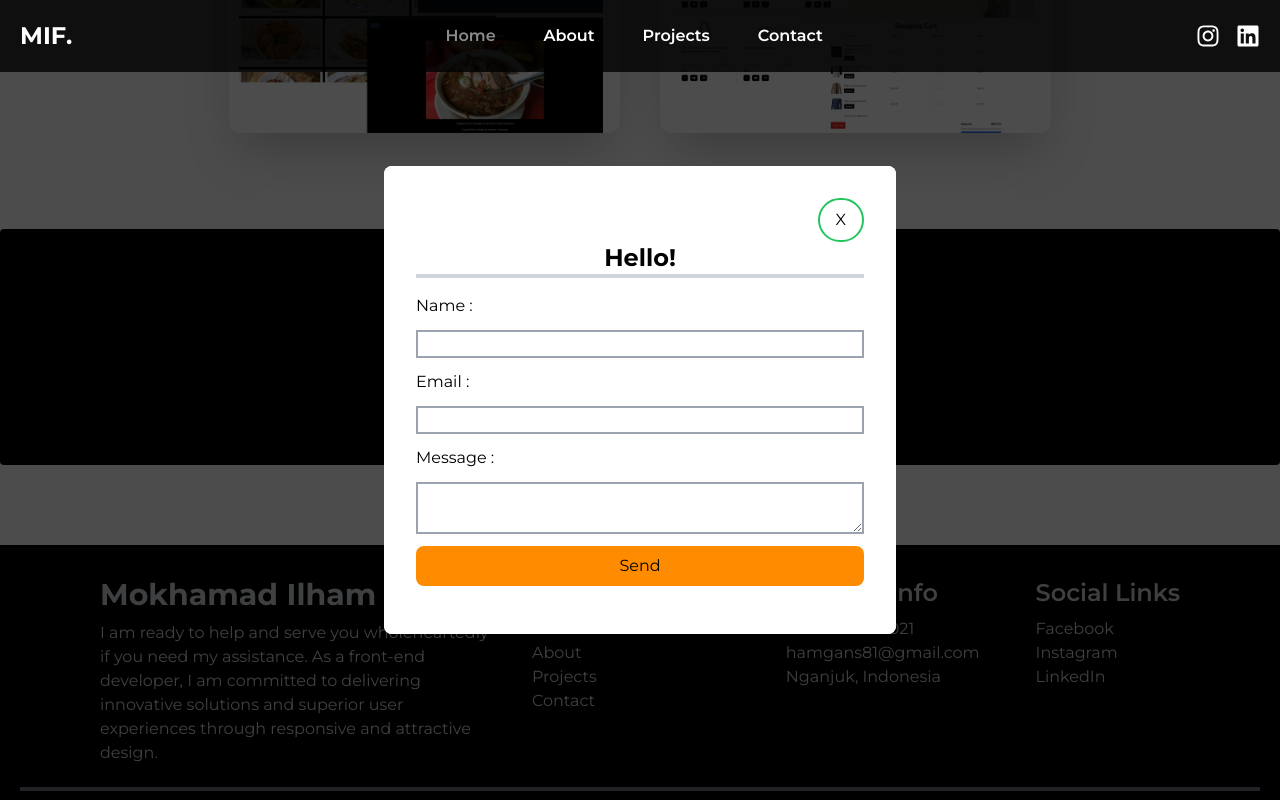
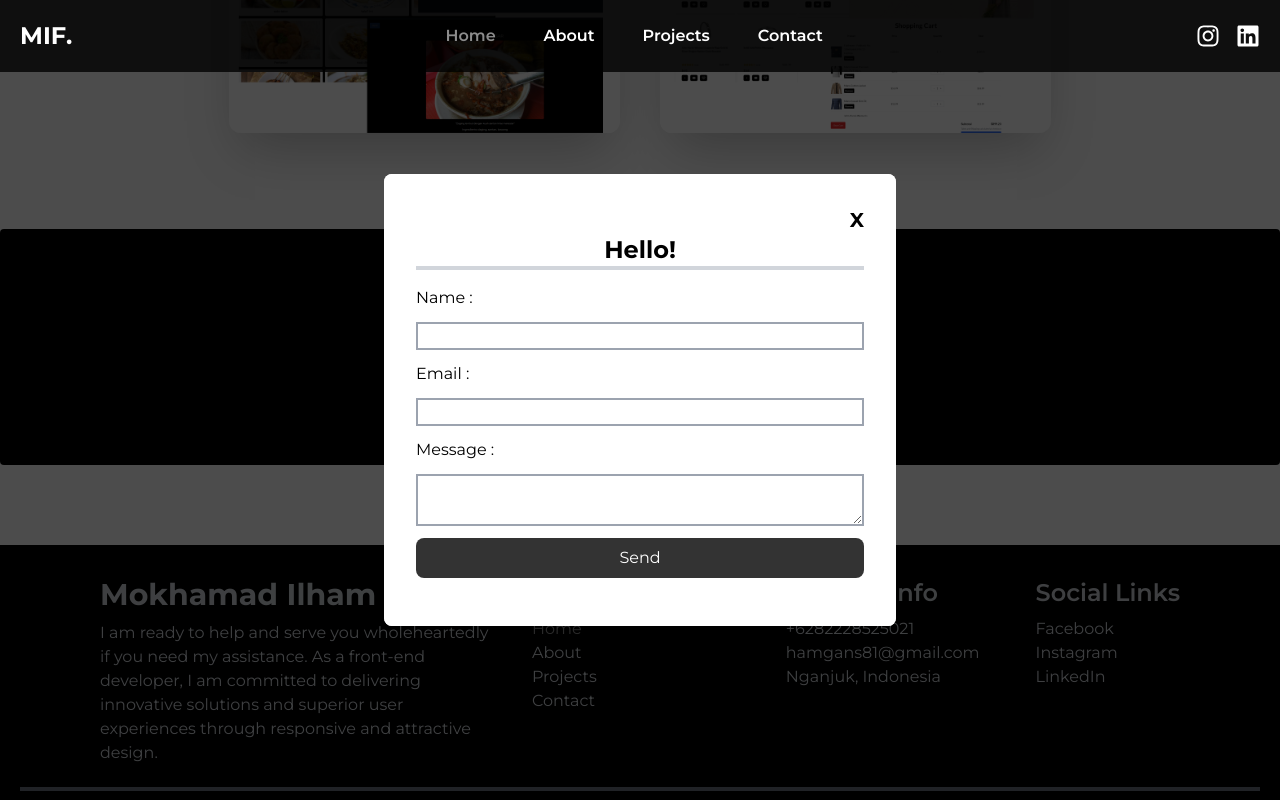
Before and after one commit to HansCode20/Portofolio-Project, a React (Vite) app: page / in a window 1280 px wide. Both pictures are taken after a click on the button "Contact Now". Shown: the part 2116-2916 px from the top of the page. Built offline with nearby package versions, Linux system fonts and the light colour scheme.

Commit message:
Perubahan Button

```diff
--- a/src/Pages/Contact.jsx
+++ b/src/Pages/Contact.jsx
@@ -65,11 +65,12 @@ function Contact() {
           <dialog className="modal modal-bottom sm:modal-middle z-50 rounded-lg w-full max-w-md mx-auto lg:max-w-lg md:max-w-2xl" open>
             <div className="modal-box p-8 bg-white text-black rounded-lg">
               <div className="modal-action flex justify-end ">
-                <button className="btn border-2 py-2 px-4 rounded-full border-green-500 hover:bg-green-500" onClick={closeModal}>X</button>
+                <button className="btn text-xl font-bold" onClick={closeModal}>X</button>
               </div>
-              <h3 className="font-bold text-2xl text-center">Hello!</h3>
-              <hr className='border-2 border-gray-300 '/>
               {!isSent ? (
+                <>
+                <h3 className="font-bold text-2xl text-center">Hello!</h3>
+                <hr className='border-2 border-gray-300 '/>
                 <form ref={form} onSubmit={sendEmail} className='flex flex-col py-4 gap-3'>
                   <label>Name :</label>
                   <input type="text" name="user_name" className='border-2 border-gray-400 ' required />
@@ -77,10 +78,11 @@ function Contact() {
                   <input type="email" name="user_email" className='border-2 border-gray-400' required />
                   <label>Message :</label>
                   <textarea name="message" className='border-2 border-gray-400' required />
-                  <button type="submit" className='bg-[#ff8c00] w-full p-2 rounded-lg'>
+                  <button type="submit" className='bg-black/80 hover:bg-gray-800 text-white w-full p-2 rounded-lg'>
                     {isLoading ? 'Sending...' : 'Send'}
                   </button>
                 </form>
+                </>
               ) : (
                 <div className='text-center'>
                   <h4 className='text-lg font-bold'>Your message has been sent!</h4>
```
